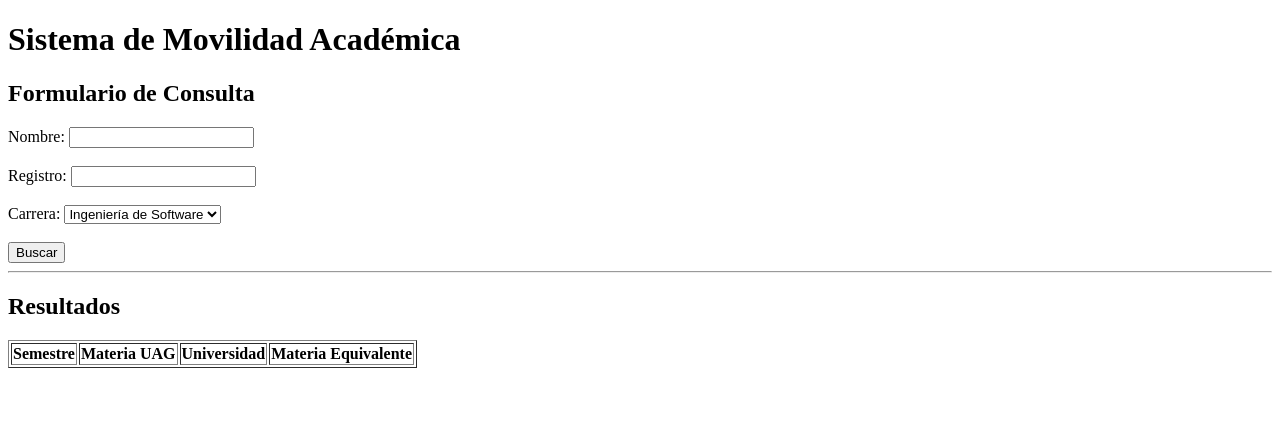
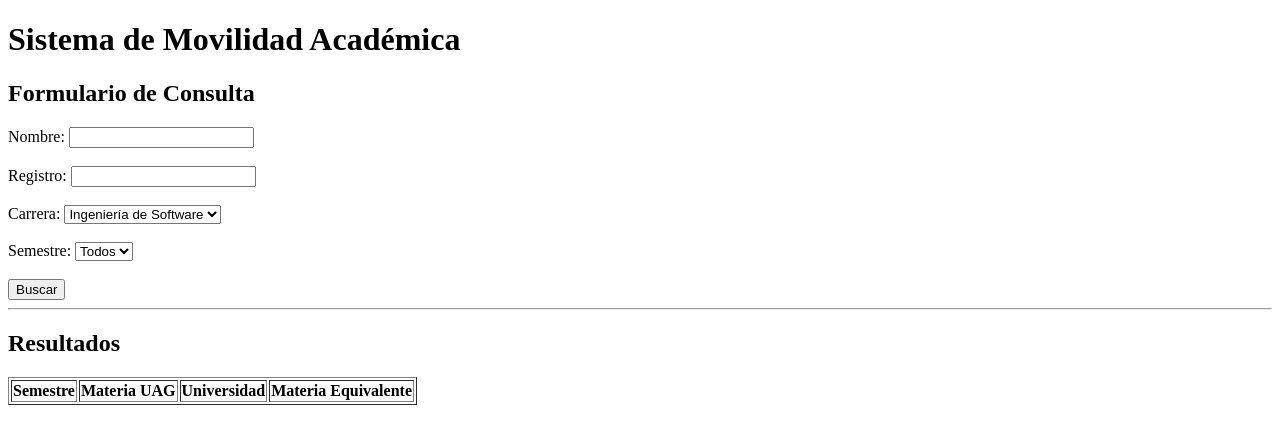
Before and after one commit to fnicole12/movilidad-academica, a Flask app: page / in a window 1280 px wide. Shown: the top 444 px of the page. Run offline with Flask 3, Linux system fonts and the light colour scheme; lists and menus that the app fills with data are empty.

Commit message:
implement semester filtering

```diff
--- a/app.py
+++ b/app.py
@@ -1,16 +1,48 @@
-from flask import Flask, render_template
+from flask import Flask, render_template, request
 from utils.excel_manager import cargar_y_normalizar
 
 app = Flask(__name__)
 
-@app.route("/")
+@app.route("/", methods=["GET", "POST"])
 def home():
 
-    registros = cargar_y_normalizar("software")
+    carrera = "software"
+    semestre_seleccionado = ""
+
+    if request.method == "POST":
+
+        carrera = request.form.get("carrera")
+
+        semestre_seleccionado = request.form.get("semestre")
+
+    registros = cargar_y_normalizar(carrera)
+
+    # Obtener semestres únicos
+    semestres = []
+
+    for r in registros:
+
+        semestre = r["semestre"]
+
+        if semestre not in semestres:
+
+            semestres.append(semestre)
+
+    # Filtrar por semestre
+    if semestre_seleccionado != "":
+
+        registros = [
+
+            r for r in registros
+
+            if r["semestre"] == semestre_seleccionado
+        ]
 
     return render_template(
         "index.html",
-        registros=registros
+        registros=registros,
+        semestres=semestres,
+        semestre_seleccionado=semestre_seleccionado
     )
 
 if __name__ == "__main__":
--- a/templates/index.html
+++ b/templates/index.html
@@ -10,7 +10,7 @@
 
 <h2>Formulario de Consulta</h2>
 
-<form>
+<form method="POST">
 
     <label>Nombre:</label>
     <input type="text" name="nombre">
@@ -29,6 +29,31 @@
         <option value="software">
             Ingeniería de Software
         </option>
+
+    </select>
+    <br><br>
+
+    <label>Semestre:</label>
+
+    <select name="semestre">
+
+        <option value="">
+            Todos
+        </option>
+
+        {% for semestre in semestres %}
+
+        <option
+            value="{{ semestre }}"
+
+            {% if semestre == semestre_seleccionado %}
+                selected
+            {% endif %}
+        >
+            {{ semestre }}
+        </option>
+
+        {% endfor %}
 
     </select>
 
```
